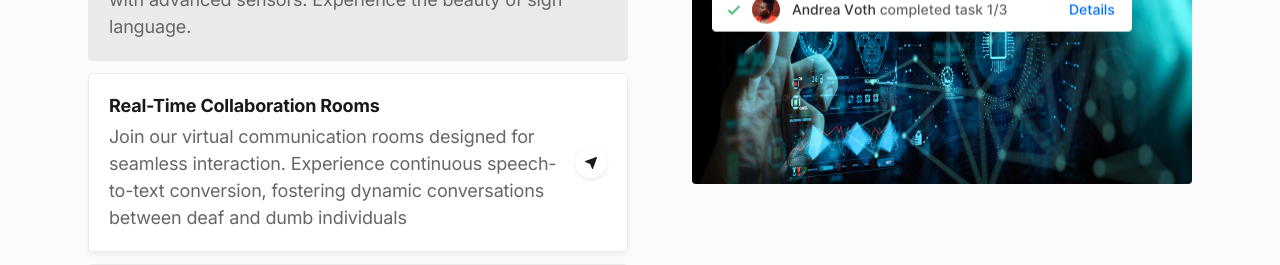
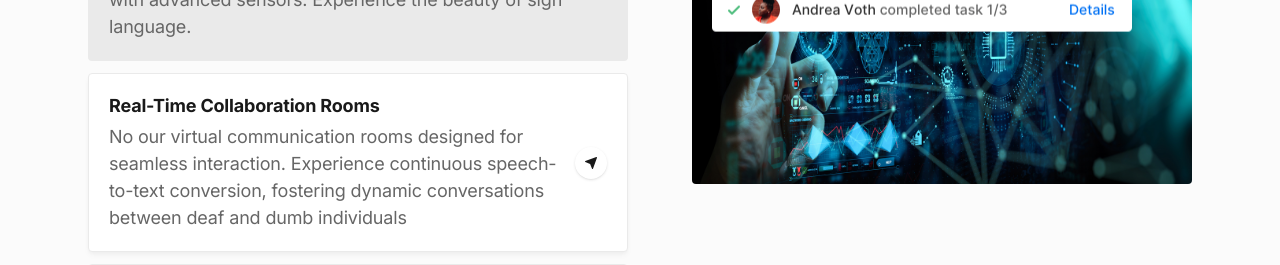
Before and after one commit to MuneerKhalid/GlovoSign, a Next.js app: page / in a window 1280 px wide. Shown: the part 1800-2065 px from the top of the page. Built offline with nearby package versions, Linux system fonts and the light colour scheme.

Commit message:
testing new branhc

```diff
--- a/components/features.tsx
+++ b/components/features.tsx
@@ -71,7 +71,7 @@ export default function Features() {
                 >
                   <div>
                     <div className="font-bold leading-snug tracking-tight mb-1">Real-Time Collaboration Rooms</div>
-                    <div className="text-gray-600">Join our virtual communication rooms designed for seamless interaction. Experience continuous speech-to-text conversion, fostering dynamic conversations between deaf and dumb individuals</div>
+                    <div className="text-gray-600">No our virtual communication rooms designed for seamless interaction. Experience continuous speech-to-text conversion, fostering dynamic conversations between deaf and dumb individuals</div>
                   </div>
                   <div className="flex justify-center items-center w-8 h-8 bg-white rounded-full shadow flex-shrink-0 ml-3">
                     <svg className="w-3 h-3 fill-current" viewBox="0 0 12 12" xmlns="http://www.w3.org/2000/svg">
```
